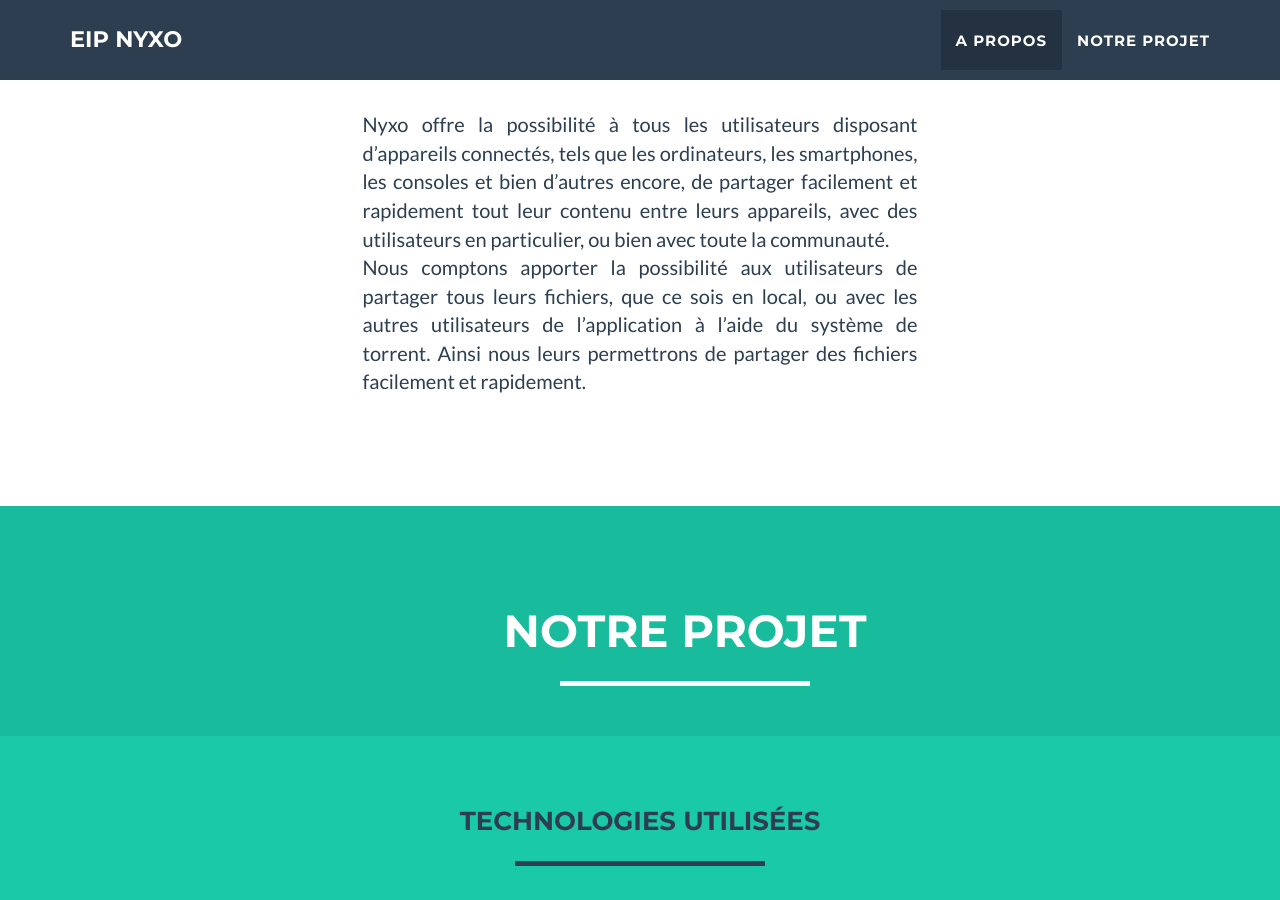
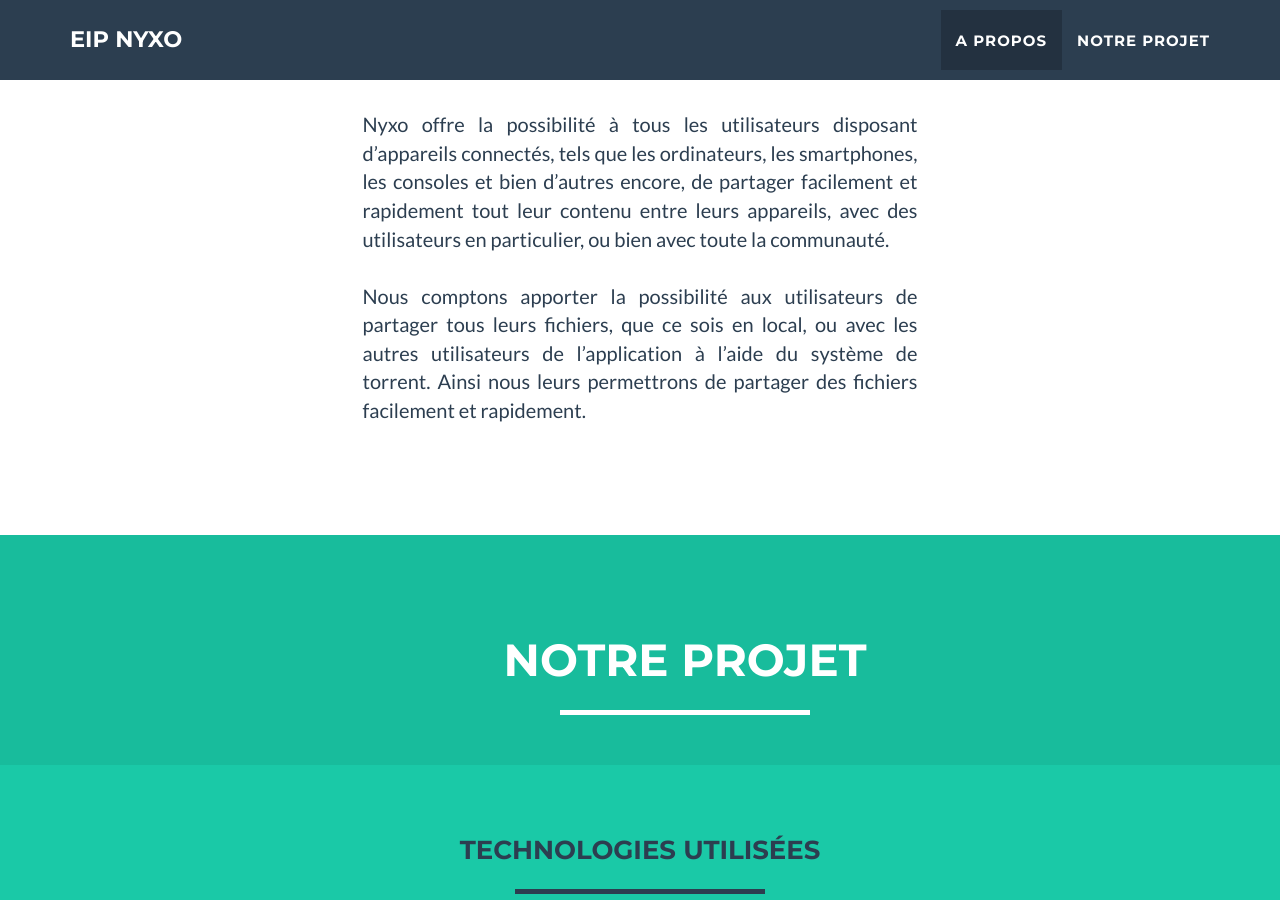
Before and after one commit to eipnyxo/eipnyxo.github.io, a Jekyll site: the page built from index.html, in a window 1280 px wide and 900 px high, scrolled down 745 px. Built offline with Jekyll 4.4.1, drawn with Linux system fonts in a browser that asks for light colours.

Commit message:
Update about.html

```diff
--- a/_includes/about.html
+++ b/_includes/about.html
@@ -9,7 +9,7 @@
             </div>
             <div class="row">
                 <div class="col-lg-6 col-lg-offset-3">
-                  <p style="text-align: justify;">Nyxo offre la possibilité à tous les utilisateurs disposant d’appareils connectés, tels que les ordinateurs, les smartphones, les consoles et bien d’autres encore, de partager facilement et rapidement tout leur contenu entre leurs appareils, avec des utilisateurs en particulier, ou bien avec toute la communauté. <br> Nous comptons apporter la possibilité aux utilisateurs de partager tous leurs fichiers, que ce sois en local, ou avec les autres utilisateurs de l’application à l’aide du système de torrent. Ainsi nous leurs permettrons de partager des fichiers facilement et rapidement.</p>
+                  <p style="text-align: justify;">Nyxo offre la possibilité à tous les utilisateurs disposant d’appareils connectés, tels que les ordinateurs, les smartphones, les consoles et bien d’autres encore, de partager facilement et rapidement tout leur contenu entre leurs appareils, avec des utilisateurs en particulier, ou bien avec toute la communauté. <br><br> Nous comptons apporter la possibilité aux utilisateurs de partager tous leurs fichiers, que ce sois en local, ou avec les autres utilisateurs de l’application à l’aide du système de torrent. Ainsi nous leurs permettrons de partager des fichiers facilement et rapidement.</p>
                 </div>
             </div>
         </div>
```
